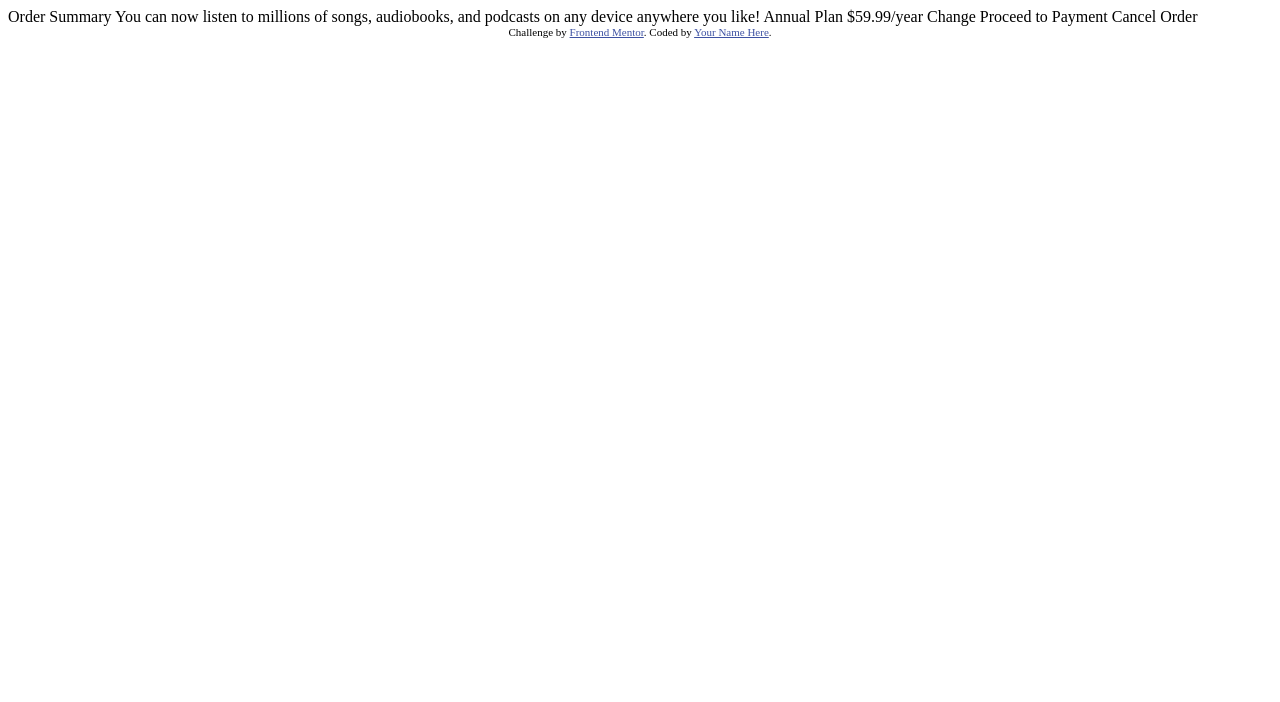
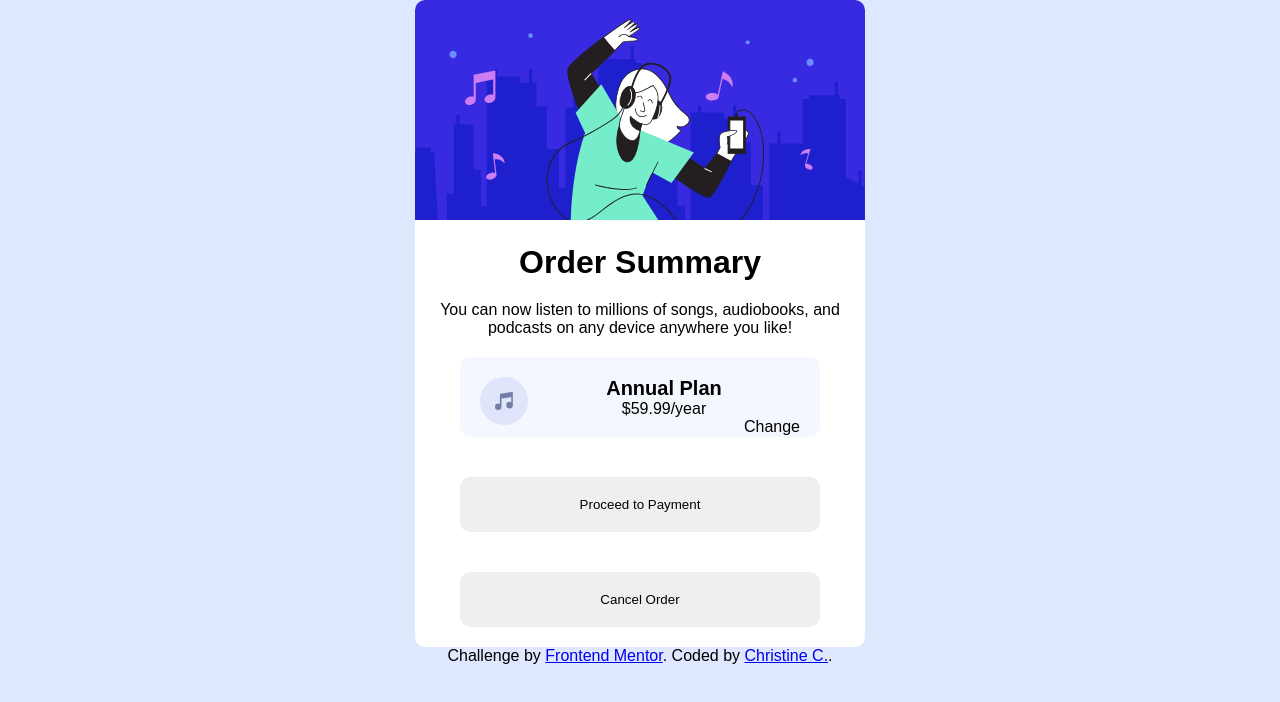
Before and after one commit to oemorb/Order-Summary, a plain HTML site: page index.html in a window 1280 px wide. Drawn offline with Linux system fonts and the light colour scheme; a web font is replaced by a local one.

Commit message:
Major Update

```diff
--- /dev/null
+++ b/CSS_Styling.css
@@ -0,0 +1,79 @@
+@import url("https://fonts.google.com/specimen/Red+Hat+Display");
+
+
+/* All fonts */
+* {
+    font-family: 'Red Hat Display', sans-serif;
+    text-align: center;
+    margin: auto;
+}
+body {
+    border-radius: 2px;
+    border: none;
+    display: flex;
+    flex-direction: column;
+    background-color: hsl(225, 100%, 94%);
+}
+
+p {
+    font-size: 16px;
+    font-weight: 500px;
+}
+
+.text {
+    width: 70%;
+    border: none;
+    display: flex
+}
+
+button {
+    border: none;
+    border-radius: 10px;
+    padding: 20px;
+    margin-top: 20px;
+    margin-bottom: 20px;
+    width: 80%;
+}
+
+#MusicNote {
+    padding-left: 0px;
+    float: left;
+}
+
+#Change {
+    display: flex;
+    float: right;
+}
+
+.Cancel {
+    background-color: white;
+    display: inline-block;
+}
+
+.Subscription {
+    background-color:hsl(225, 100%, 98%);
+    height: 80px;
+}
+
+
+h1 {
+    font-weight: 900;
+    padding-top: 20px;
+    padding-bottom: 20px;
+}
+
+.HeaderPic {
+    border-radius: 10px 10px 0px 0px;
+}
+
+.text {
+    display: flex;
+    flex-flow: row wrap;
+    width: auto;
+}
+
+.container {
+  width: 450px;
+  background-color: white;
+  border-radius: 10px;
+}
--- a/index.html
+++ b/index.html
@@ -8,30 +8,42 @@
 
   <title>Frontend Mentor | Order summary card</title>
 
-  <!-- Feel free to remove these styles or customise in your own stylesheet 👍 -->
-  <style>
-    .attribution { font-size: 11px; text-align: center; }
-    .attribution a { color: hsl(228, 45%, 44%); }
-  </style>
+  <!--External CSS File-->
+  <link rel="stylesheet" href="CSS_Styling.css">
 </head>
+
 <body>
+  <div class="container">
+    <div>
+      <img class="HeaderPic" src="images/illustration-hero.svg">
+    </div>
 
-  Order Summary
+    <div class="text">
+      <h1> Order Summary</h1>
+      <p>You can now listen to millions of songs, audiobooks, and podcasts on any device anywhere you like!</p>
+    </div>
 
-  You can now listen to millions of songs, audiobooks, and podcasts on any
-  device anywhere you like!
-
-  Annual Plan
-  $59.99/year
-
-  Change
-
-  Proceed to Payment
-  Cancel Order
-
-  <div class="attribution">
+  <!--Subscription Button-->
+    <div>
+      <button class="Subscription">
+        <img id="MusicNote" src="images/icon-music.svg">
+        <h2>Annual Plan</h2>
+        <div>
+        <p>$59.99/year</p>
+        </div>
+        <p id="Change">Change</p>
+      </button>
+    </div>
+    <div>
+      <button>Proceed to Payment</button>
+    </div>
+    <div>
+      <button> Cancel Order</button>
+    </div>
+  </div>
+    <div class="attribution">
     Challenge by <a href="https://www.frontendmentor.io?ref=challenge" target="_blank">Frontend Mentor</a>.
-    Coded by <a href="#">Your Name Here</a>.
-  </div>
+    Coded by <a href="#">Christine C.</a>.
+    </div>
 </body>
 </html>
```
